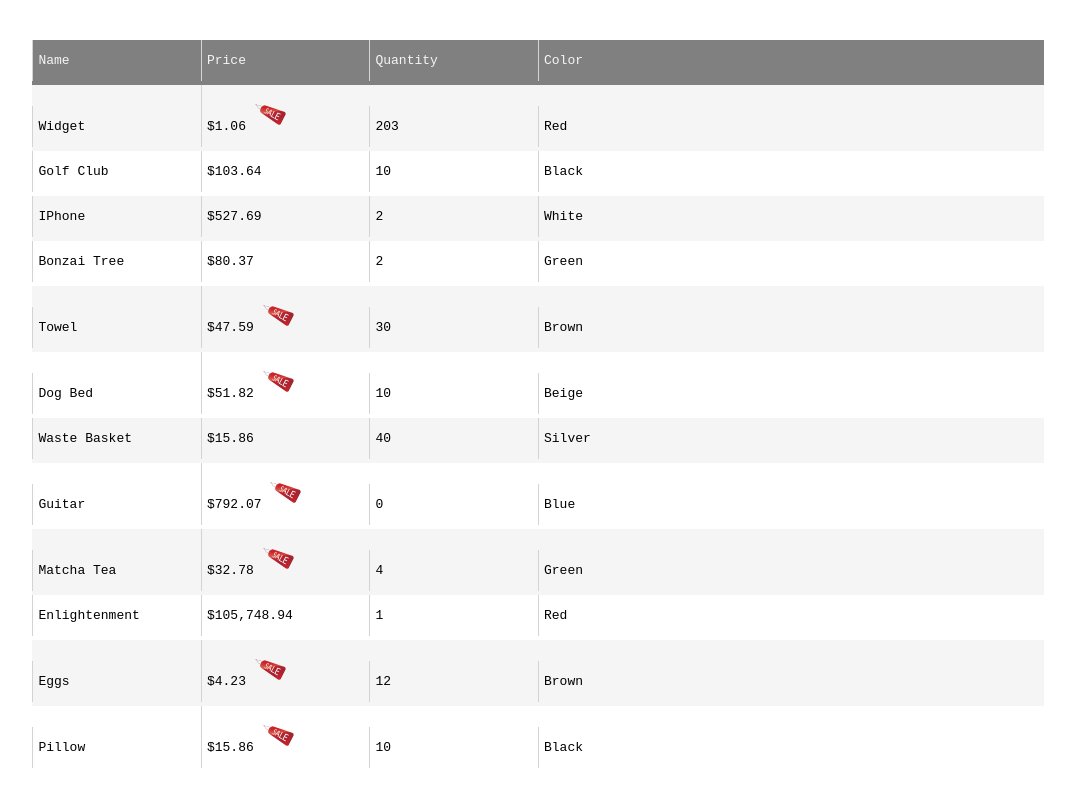
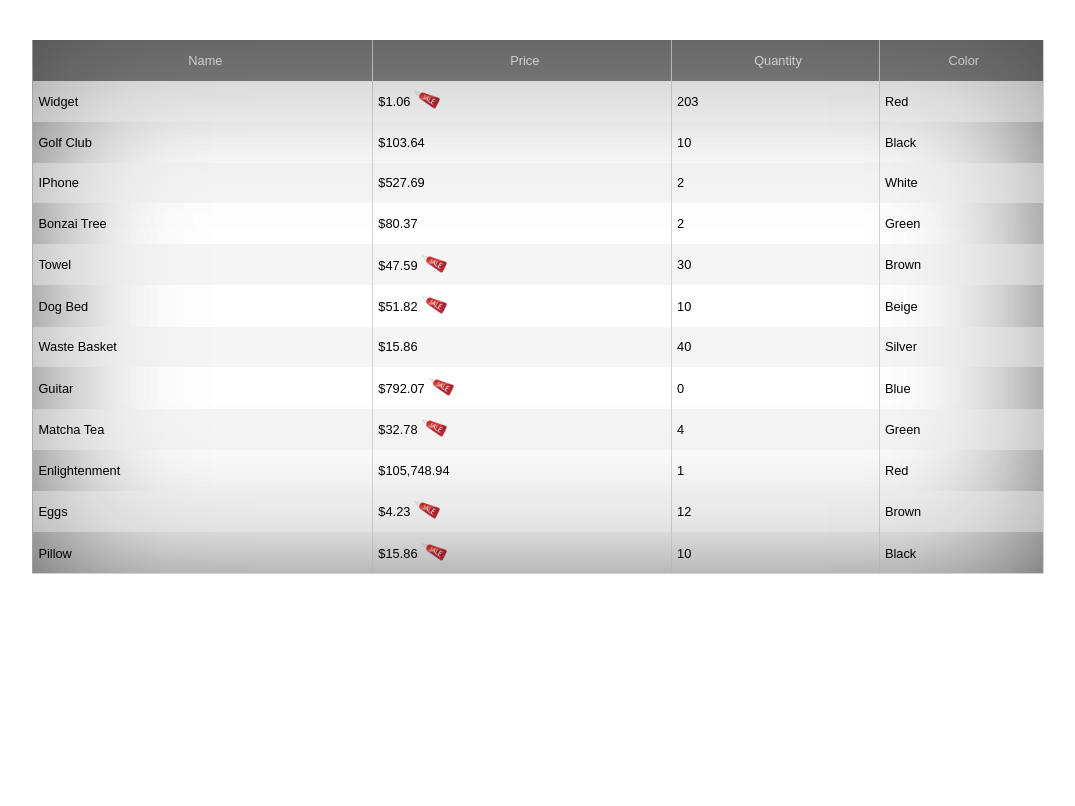
Before and after one commit to andrewtoups/shopular, a plain HTML site: page index.html in a window 1280 px wide. Shown: the whole page, without its empty margins (102-1177 px from the left). Drawn offline with nearby package versions, Linux system fonts and the light colour scheme; files that its build step writes are made by us from their sources.

Commit message:
Updated styles

```diff
--- a/src/styles/main.scss
+++ b/src/styles/main.scss
@@ -1,13 +1,34 @@
-$tableSize: 6;
-
 * {
   box-sizing: border-box;
 }
 
+.shop {
+  font-size: 1vw;
+  border-bottom: lightgrey 1px solid;
+  border-right: lightgrey 1px solid;
+  position: relative;
+  -webkit-box-shadow: inset 0px 10px 181px -38px rgba(0,0,0,0.51);
+  -moz-box-shadow: inset 0px 10px 181px -38px rgba(0,0,0,0.51);
+  box-shadow: inset 0px 10px 181px -38px rgba(0,0,0,0.51);
+}
+
+.shadow-mask {
+  position: absolute;
+  height: 100%;
+  width: 100%;
+  left: 0;
+  top: 0;
+  -webkit-box-shadow: inset 0px 10px 181px -38px rgba(0,0,0,0.51);
+  -moz-box-shadow: inset 0px 10px 181px -38px rgba(0,0,0,0.51);
+  box-shadow: inset 0px 10px 181px -38px rgba(0,0,0,0.51);
+}
+
 li {
+  display: table-row;
   &:first-child {
     background: grey;
     color: whitesmoke;
+    text-align: center;
   }
   &:nth-child(2n) {
     background: whitesmoke;
@@ -15,21 +36,30 @@ li {
 }
 
 .shop {
-  font-family: monospace;
+  font-family: sans-serif;
   font-weight: 100;
   list-style: none;
   padding-left: 0;
   width: 80%;
   margin: 40px auto;
+  display: table;
 
   span.item {
-    width: 100%/$tableSize;
     text-transform: capitalize;
-    display: inline-block;
+    display: table-cell;
     overflow: hidden;
     text-overflow: ellipsis;
     border-left: lightgrey 1px solid;
     padding-left: 5px;
     white-space: nowrap;
+    p {
+      margin: 0;
+      padding: 1em 0;
+      img {
+        height: 1em;
+        transform: scale(2);
+        transform-origin: left;
+      }
+    }
   }
 }
```
